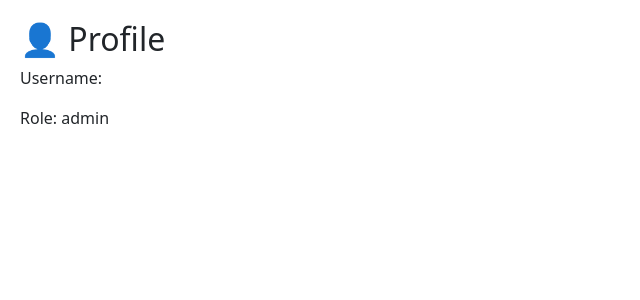
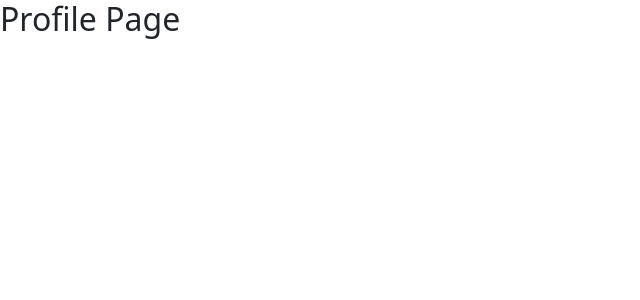
Before and after one commit to Sumanth-Teja99/medchain-frontend, a React (Create React App) app: page /profile in a window 1280 px wide. Shown: the top 300 px of the page, without its empty margins (0-640 px from the left). Built offline with nearby package versions, Linux system fonts and the light colour scheme; sample sign-in values are in the browser's storage.

Commit message:
fix pages to folder structure with index

```diff
--- a/src/App.js
+++ b/src/App.js
@@ -7,32 +7,39 @@ import Register from "./pages/Register";
 import DoctorDashboard from "./pages/DoctorDashboard";
 import PatientDashboard from "./pages/PatientDashboard";
 
+// ✅ IMPORTANT (works with index.js inside folders)
 import Chat from "./pages/Chat";
 import Profile from "./pages/Profile";
 import Settings from "./pages/Settings";
 
-function App() {
-
-  const ProtectedRoute = ({ children, role }) => {
+// 🔐 Protected Route
+function ProtectedRoute({ children, role }) {
   const userRole = localStorage.getItem("role");
 
-    if (!userRole) return <Navigate to="/" />;
+  // Not logged in
+  if (!userRole) {
+    return <Navigate to="/" replace />;
+  }
 
+  // Role mismatch
   if (role && userRole.toLowerCase() !== role.toLowerCase()) {
-      return <Navigate to="/" />;
+    return <Navigate to="/" replace />;
   }
 
   return children;
-  };
+}
 
+function App() {
   return (
     <BrowserRouter>
       <Routes>
 
+        {/* 🟢 PUBLIC ROUTES */}
         <Route path="/" element={<SelectRole />} />
         <Route path="/login/:role" element={<Login />} />
         <Route path="/register" element={<Register />} />
 
+        {/* 🟢 PATIENT */}
         <Route
           path="/patient"
           element={
@@ -42,6 +49,7 @@ function App() {
           }
         />
 
+        {/* 🟢 DOCTOR */}
         <Route
           path="/doctor"
           element={
@@ -51,6 +59,7 @@ function App() {
           }
         />
 
+        {/* 🟢 COMMON PAGES */}
         <Route
           path="/chat"
           element={
--- a/src/pages/Chat.js
+++ /dev/null
@@ -1,12 +0,0 @@
-import React from "react";
-
-function Chat() {
-  return (
-    <div style={{ padding: "20px" }}>
-      <h2>💬 Chat</h2>
-      <p>Chat system coming soon...</p>
-    </div>
-  );
-}
-
-export default Chat;
--- /dev/null
+++ b/src/pages/Chat/index.js
@@ -0,0 +1,7 @@
+import React from "react";
+
+function Chat() {
+  return <h2>Chat Page</h2>;
+}
+
+export default Chat;
--- a/src/pages/Profile.js
+++ /dev/null
@@ -1,13 +0,0 @@
-import React from "react";
-
-function Profile() {
-  return (
-    <div style={{ padding: "20px" }}>
-      <h2>👤 Profile</h2>
-      <p>Username: {localStorage.getItem("username")}</p>
-      <p>Role: {localStorage.getItem("role")}</p>
-    </div>
-  );
-}
-
-export default Profile;
--- /dev/null
+++ b/src/pages/Profile/index.js
@@ -0,0 +1,7 @@
+import React from "react";
+
+function Profile() {
+  return <h2>Profile Page</h2>;
+}
+
+export default Profile;
--- a/src/pages/Settings.js
+++ /dev/null
@@ -1,12 +0,0 @@
-import React from "react";
-
-function Settings() {
-  return (
-    <div style={{ padding: "20px" }}>
-      <h2>⚙️ Settings</h2>
-      <p>Settings coming soon...</p>
-    </div>
-  );
-}
-
-export default Settings;
--- /dev/null
+++ b/src/pages/Settings/index.js
@@ -0,0 +1,7 @@
+import React from "react";
+
+function Settings() {
+  return <h2>Settings Page</h2>;
+}
+
+export default Settings;
```
Lines whose indentation alone changed are shown as unchanged.
